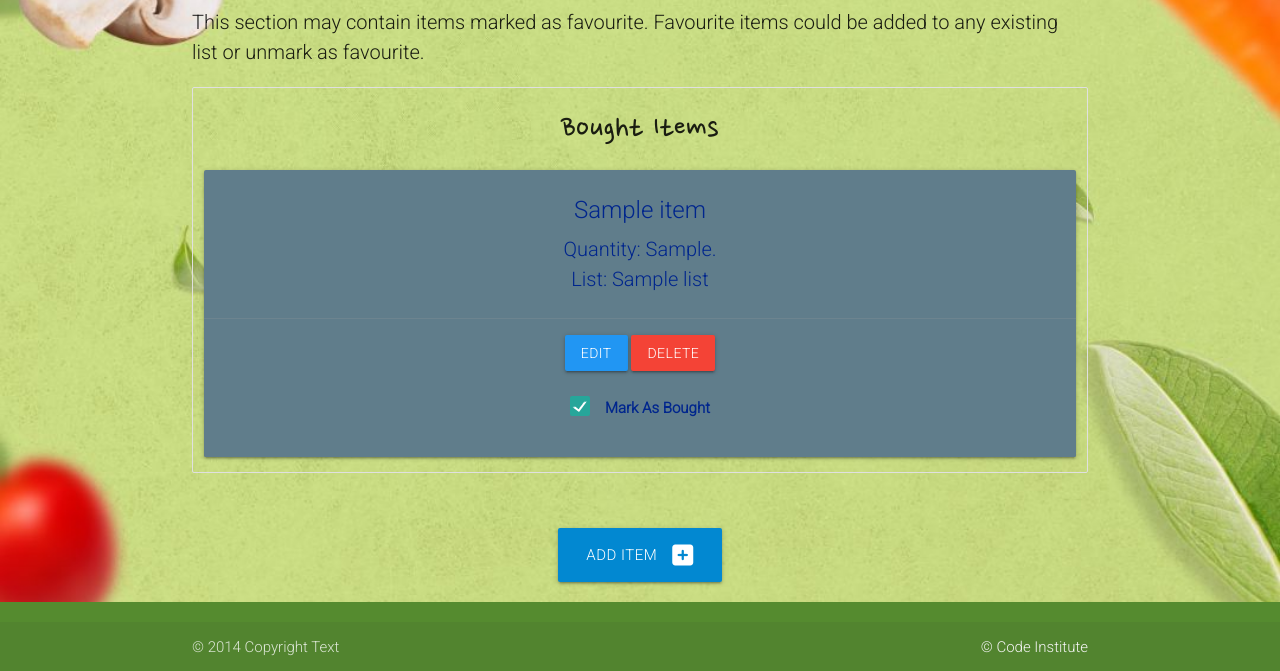
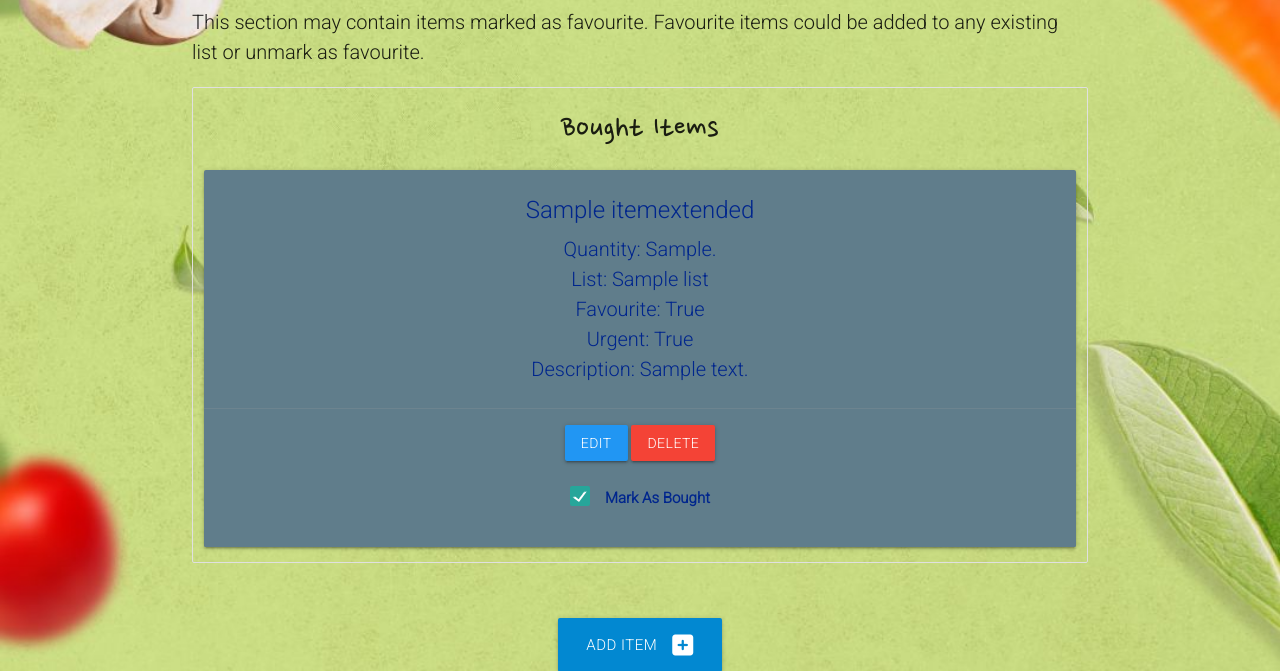
Before and after one commit to TomaszWoloszyn983/shopping-list-application, a Django app: page /items/ in a window 1280 px wide. Shown: the part 154-825 px from the top of the page. Run offline with Django 3.2, Linux system fonts and the light colour scheme; tables that the repository leaves empty hold one stand-in row (values such as "Sample post").

Commit message:
Create and display add extended item form

```diff
--- a/list/urls.py
+++ b/list/urls.py
@@ -18,4 +18,7 @@ urlpatterns = [
     path('delete_item/<slug:slug>/', views.delete_item, name='delete_item'),
     path('edit_item/<slug:slug>/', views.edit_item, name='edit_item'),
     path('mark_as_bought/<slug:slug>/', views.mark_as_bought, name='mark_as_bought'),
+
+# urls for logged in users views:
+    path('create_extended_item/', views.create_extended_item, name='create_extended_item'),
 ]
--- a/list/views.py
+++ b/list/views.py
@@ -4,14 +4,19 @@ from django.views.generic import ListView
 from django.utils.text import slugify
 from django.contrib import messages
 from django.db import IntegrityError
-from .models import List, Item
-from .forms import ListForm, ItemForm
+from .models import List, Item, ItemExtended
+from .forms import ListForm, ItemForm, ItemExForm
 
 
 def showItems(request):
-    items = Item.objects.order_by('bought')
+    items = ItemExtended.objects.order_by('bought')
     context = {'items': items}
     return render(request, 'items.html', context)
+
+#
+#   Log out users.
+#
+
 
 def home(request):
     lists = List.objects.order_by("-id")
@@ -182,3 +187,30 @@ def mark_as_bought(request, slug):
         print(f'Update {item} to True')
         item.save()
     return redirect(reverse('show_list_items', args=[list.slug]))
+
+#
+#   Log in users section
+#
+
+def showItems(request):
+    items = ItemExtended.objects.order_by('bought')
+    context = {'itemsextended': items}
+    return render(request, 'items.html', context)
+
+
+def create_extended_item(request):
+    # list = get_object_or_404(List)
+    item_form = ItemExForm(request.POST or None)
+
+    if request.method == "POST":
+        if item_form.is_valid():
+            item_form.instance.slug = slugify(request.POST.get("name"))
+            item_form.instance.list_name = list
+            item_form.save()
+            return redirect(reverse("items.html"))
+
+    context = {
+        "item_form": item_form,
+        # "slug": slug
+    }
+    return render(request, 'create_extended_item.html', context)
--- a/templates/items.html
+++ b/templates/items.html
@@ -16,14 +16,16 @@
                 {% endif %}
                 <ul class="collection with-header, col-6 mt-1 center">
 <!-- Items List: Items that are NOT marked as bought -->
-                    {% for item in items %}
+                    {% for item in itemsextended %}
                     {% if not item.bought %}
                         <li class="col s12 m12">
                             <div class="card blue-grey darken-0">
                                 <div class="card-content white-text">
                                     <span class="card-title">{{ item.name }}</span>
                                     <p>
-                                        Quantity: {{ item.quantity }}. <br> List: {{ item.list_name }}
+                                        Quantity: {{ item.quantity }}. <br> List: {{ item.list_name }} <br>
+                                        Favourite: {{ item.favourite }} <br> Urgent {{ item.urgent }} <br>
+                                        Description {{ item.description }}
                                     </p>
                                 </div>
                                 <div class="card-action">
@@ -54,14 +56,16 @@
                     {% endfor %}
                     <h4>Bought Items</h4>
 <!-- Items List: Items that are marked as bought -->
-                    {% for item in items %}
+                    {% for item in itemsextended %}
                     {% if item.bought %}
                         <div class="col s12 m12">
                             <div class="card blue-grey darken-0">
                                 <div class="card-content white-text">
                                     <span class="card-title">{{ item.name }}</span>
                                     <p>
-                                        Quantity: {{ item.quantity }}. <br> List: {{ item.list_name }}
+                                        Quantity: {{ item.quantity }}. <br> List: {{ item.list_name }} <br>
+                                        Favourite: {{ item.favourite }} <br> Urgent: {{ item.urgent }} <br>
+                                        Description: {{ item.description }}
                                     </p>
                                 </div>
                                 <div class="card-action">
@@ -99,7 +103,7 @@
 
 <div class="row">
     <div class="col s12 center-align">
-        <a href="#" class="btn-large light-blue darken-2">
+        <a href="{% url 'create_extended_item' %}" class="btn-large light-blue darken-2">
             Add Item <i class="fas fa-plus-square right"></i>
         </a>
     </div>
```
Also changed, not shown: templates/create_extended_item.html (added, +43 -0 lines).
